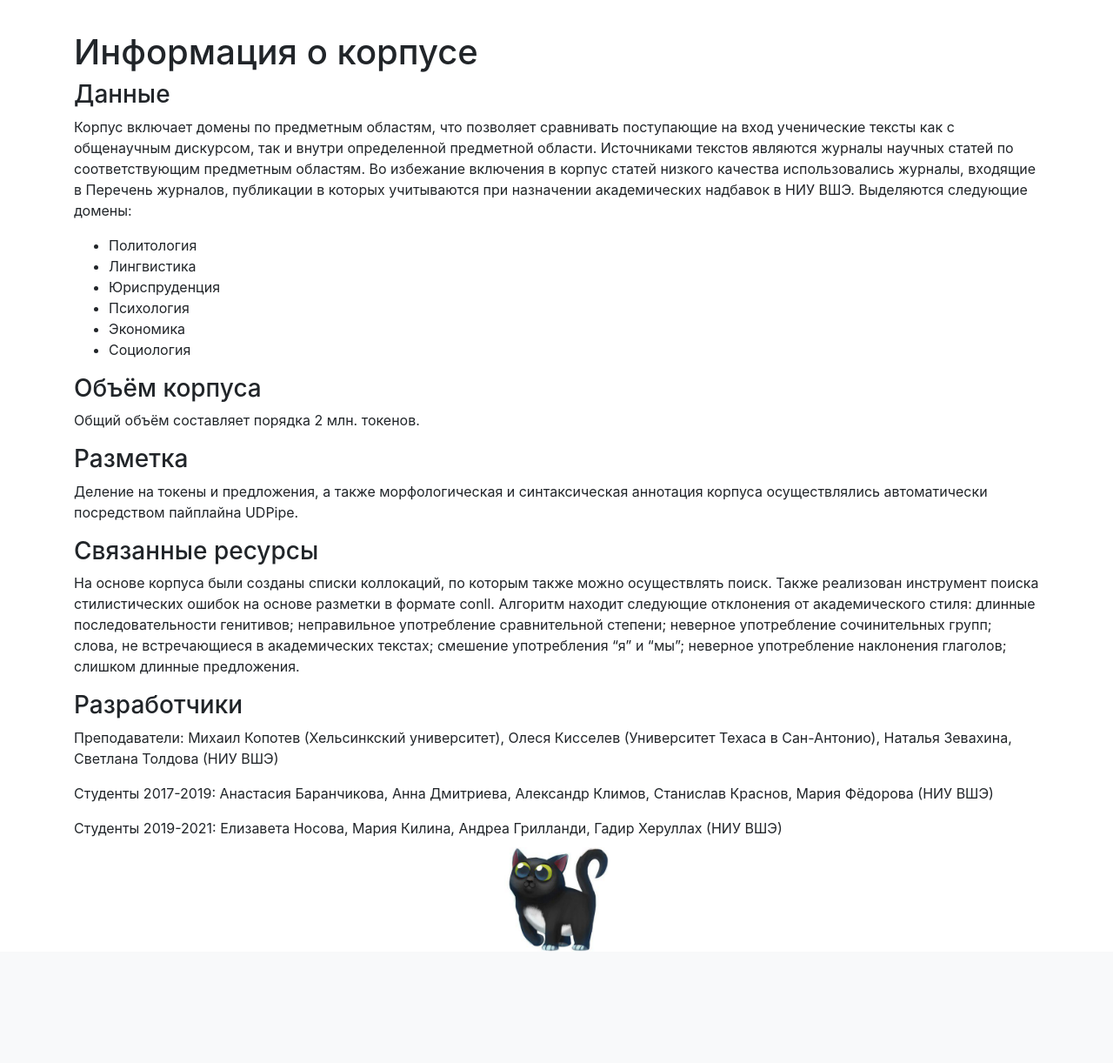
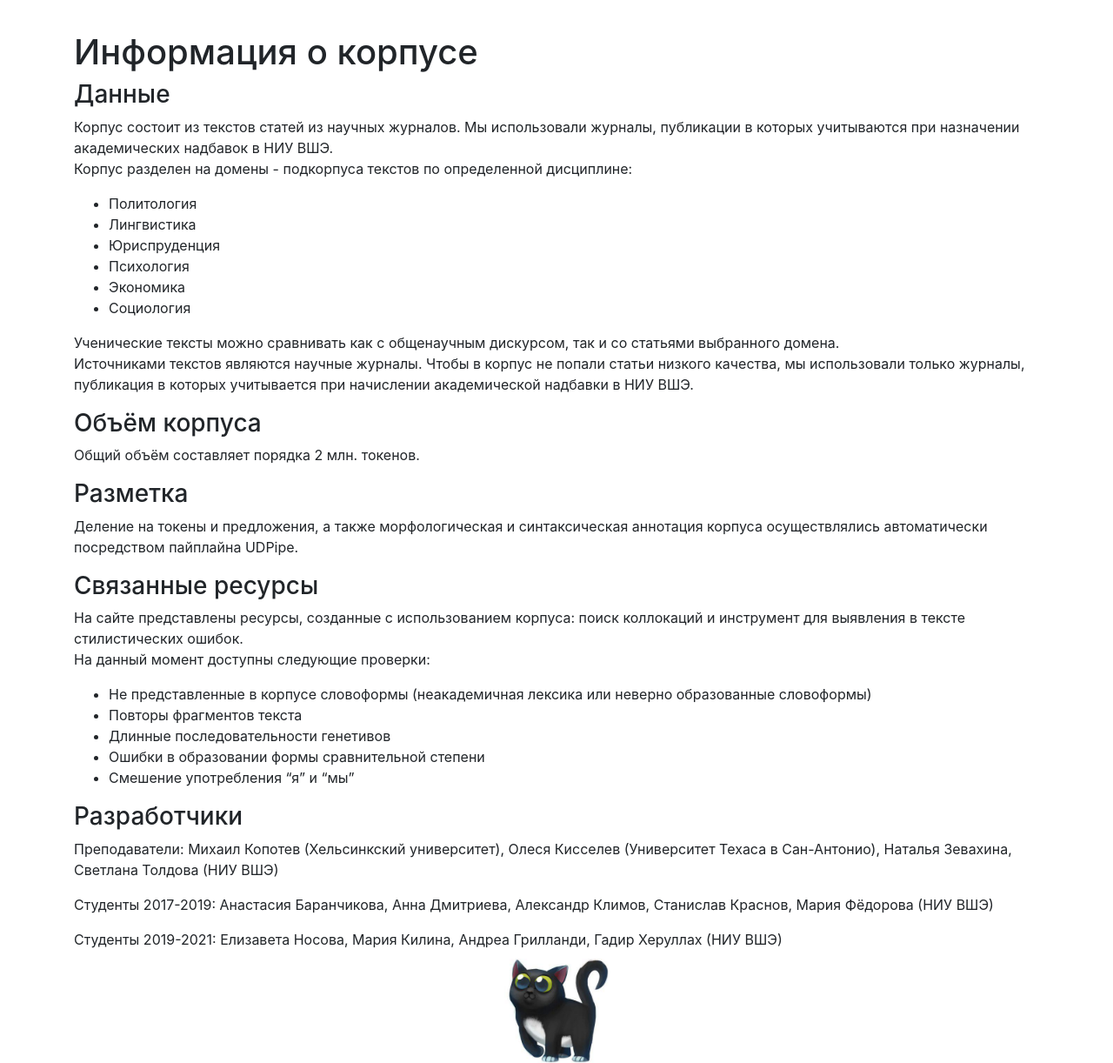
Before and after one commit to hseling/hseling-repo-cat-and-kittens, a Flask app: page /web/main in a window 1280 px wide. Shown: the part 56-1278 px from the top of the page at 87% size. Before the commit the page ends 1149 px from the top, so only its background shows below. Run offline with Flask 2, Linux system fonts and the light colour scheme; parts of the project's set-up code (start-up, migrations or seed data) failed here and were passed over; some libraries are stand-ins or nearby versions.

Commit message:
project description text

```diff
--- a/hseling-web-cat-and-kittens/hseling_web_cat_and_kittens/templates/main.html
+++ b/hseling-web-cat-and-kittens/hseling_web_cat_and_kittens/templates/main.html
@@ -14,12 +14,7 @@
       <h3>Данные</h3>
 
 
-      <p>Корпус включает домены по предметным областям, что позволяет сравнивать поступающие на вход ученические тексты
-        как с общенаучным дискурсом, так и внутри определенной предметной области. Источниками текстов являются журналы
-        научных статей по соответствующим предметным областям. Во избежание включения в корпус статей низкого качества
-        использовались журналы, входящие в Перечень журналов, публикации в которых учитываются при назначении
-        академических надбавок в НИУ ВШЭ.
-        Выделяются следующие домены:</p>
+      <p>Корпус состоит из текстов статей из научных журналов. Мы использовали журналы, публикации в которых учитываются при назначении академических надбавок в НИУ ВШЭ.<br>Корпус разделен на домены - подкорпуса текстов по определенной дисциплине:</p>
       <div class="list-and-size">
         <ul>
           <li>Политология</li>
@@ -29,10 +24,11 @@
           <li>Экономика</li>
           <li>Социология</li>
         </ul>
+      </div>
+        <p>Ученические тексты можно сравнивать как с общенаучным дискурсом, так и со статьями выбранного домена. <br> Источниками текстов являются научные журналы. Чтобы в корпус не попали статьи низкого качества, мы использовали только журналы, публикация в которых учитывается при начислении академической надбавки в НИУ ВШЭ.</p>
 
         <h3>Объём корпуса</h3>
         <p>Общий объём составляет порядка 2 млн. токенов.</p>
-      </div>
 
     </div>
 
@@ -42,12 +38,17 @@
       автоматически посредством пайплайна UDPipe.</p>
 
     <h3>Связанные ресурсы</h3>
-    <p>На основе корпуса были созданы списки коллокаций, по которым также можно осуществлять поиск. Также реализован
-      инструмент поиска стилистических ошибок на основе разметки в формате conll. Алгоритм находит следующие
-      отклонения от академического стиля: длинные последовательности генитивов; неправильное употребление
-      сравнительной степени; неверное употребление сочинительных групп; слова, не встречающиеся в академических
-      текстах; смешение употребления “я” и “мы”; неверное употребление наклонения глаголов; слишком длинные
-      предложения.</p>
+    <p> На сайте представлены ресурсы, созданные с использованием корпуса: поиск коллокаций и инструмент для выявления в тексте стилистических ошибок. <br>
+      На данный момент доступны следующие проверки:</p>
+      <div class="list-and-size">
+        <ul>
+          <li>Не представленные в корпусе словоформы (неакадемичная лексика или неверно образованные словоформы)</li>
+          <li>Повторы фрагментов текста</li>
+          <li>Длинные последовательности генетивов</li>
+          <li>Ошибки в образовании формы сравнительной степени</li>
+          <li>Смешение употребления “я” и “мы”</li>
+        </ul>
+      </div>
 
 
     <h3>Разработчики</h3>
```
